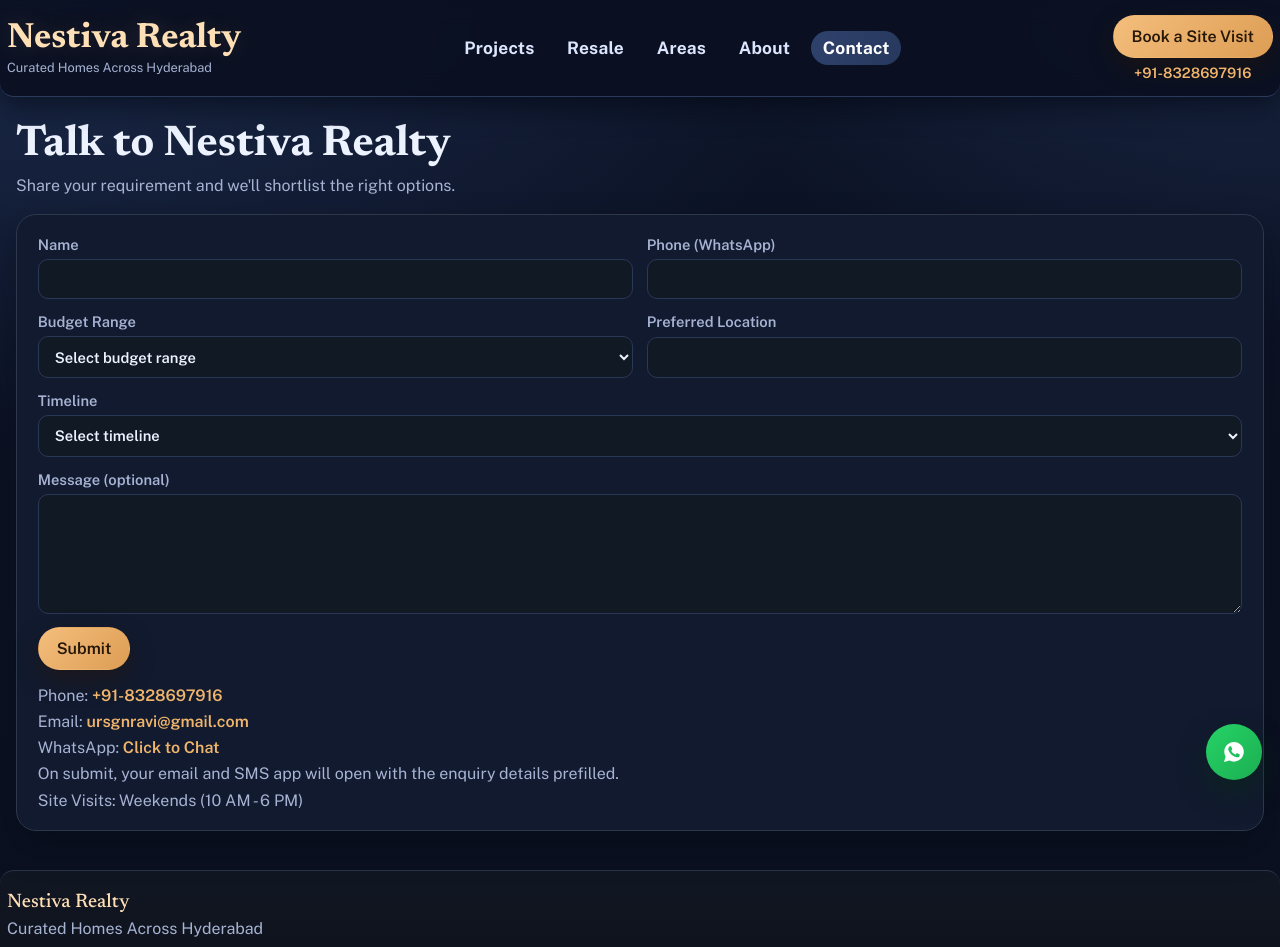
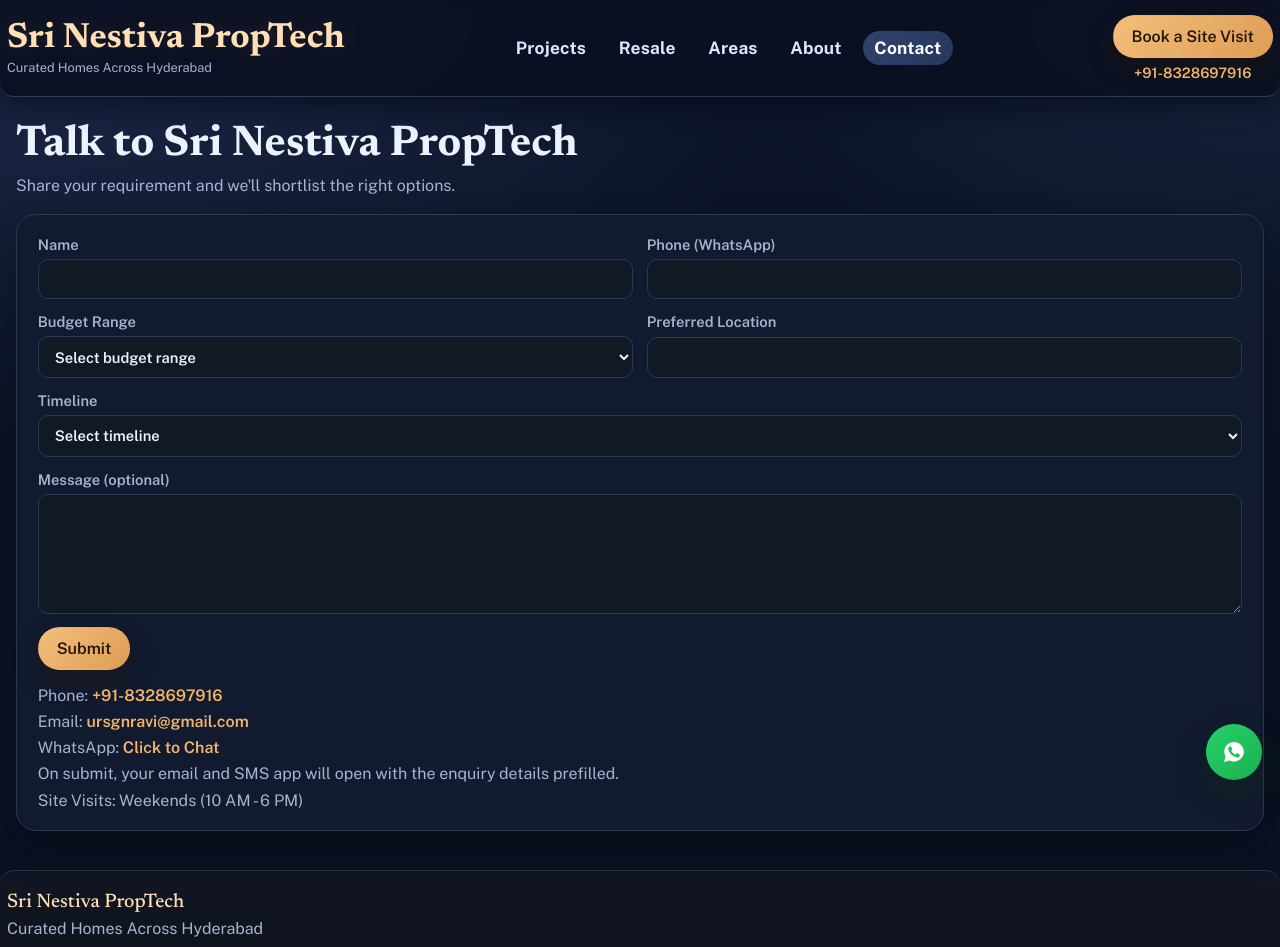
Before and after one commit to ganeshdasrla/Nestiva_Reality, a React (Vite) app: page /Nestiva_Reality/contact in a window 1280 px wide. Shown: the top 947 px of the page. Built offline with nearby package versions, Linux system fonts and the light colour scheme.

Commit message:
Updated Comany name ro Sri Nestiva PropTech

```diff
--- a/src/components/SiteLayout.tsx
+++ b/src/components/SiteLayout.tsx
@@ -31,7 +31,7 @@ export default function SiteLayout() {
       <header className="site-header">
         <div className="container header-inner">
           <Link className="brand" to="/">
-            <span className="brand-name">Nestiva Realty</span>
+            <span className="brand-name">Sri Nestiva PropTech</span>
             <span className="brand-tagline">Curated Homes Across Hyderabad</span>
           </Link>
 
@@ -93,10 +93,10 @@ export default function SiteLayout() {
 
       <footer className="site-footer">
         <div className="container footer-inner">
-          <div className="footer-brand">Nestiva Realty</div>
+          <div className="footer-brand">Sri Nestiva PropTech</div>
           <div className="footer-tagline">Curated Homes Across Hyderabad</div>
           <div className="footer-legal">
-            Nestiva Realty is an independent real estate channel partner. All information is indicative and
+            Sri Nestiva PropTech is an independent real estate channel partner. All information is indicative and
             subject to verification.
           </div>
         </div>
@@ -105,7 +105,7 @@ export default function SiteLayout() {
       <a
         aria-label="Chat on WhatsApp"
         className="floating-whatsapp"
-        href={getWhatsAppLink('Hi Nestiva Realty, I would like to know more about available projects.')}
+        href={getWhatsAppLink('Hi Sri Nestiva PropTech, I would like to know more about available projects.')}
         rel="noreferrer"
         target="_blank"
       >
--- a/src/pages/AboutPage.tsx
+++ b/src/pages/AboutPage.tsx
@@ -2,12 +2,12 @@ export default function AboutPage() {
   return (
     <div className="page">
       <header className="page-header">
-        <h1>About Nestiva Realty</h1>
+        <h1>About Sri Nestiva PropTech</h1>
       </header>
 
       <section className="section">
         <p>
-          Nestiva Realty is a Hyderabad-based real estate consultancy and independent channel partner.
+          Sri Nestiva PropTech is a Hyderabad-based real estate consultancy and independent channel partner.
         </p>
         <p>
           We focus on helping buyers make clear, informed decisions by shortlisting properties that match
--- a/src/pages/ContactPage.tsx
+++ b/src/pages/ContactPage.tsx
@@ -31,7 +31,7 @@ export default function ContactPage() {
     const enquiryMessage = String(formData.get('message') ?? '')
 
     const notificationText =
-      `New enquiry from Nestiva Realty website\n` +
+      `New enquiry from Sri Nestiva PropTech website\n` +
       `Name: ${name}\n` +
       `Phone: ${phone}\n` +
       `Budget: ${budget}\n` +
@@ -47,7 +47,7 @@ export default function ContactPage() {
   return (
     <div className="page">
       <header className="page-header">
-        <h1>Talk to Nestiva Realty</h1>
+        <h1>Talk to Sri Nestiva PropTech</h1>
         <p>Share your requirement and we'll shortlist the right options.</p>
       </header>
 
@@ -126,7 +126,7 @@ export default function ContactPage() {
             WhatsApp:{' '}
             <a
               className="text-link"
-              href={getWhatsAppLink('Hi Nestiva Realty, I want to discuss my requirement.')}
+              href={getWhatsAppLink('Hi Sri Nestiva PropTech, I want to discuss my requirement.')}
               rel="noreferrer"
               target="_blank"
             >
--- a/src/pages/HomePage.tsx
+++ b/src/pages/HomePage.tsx
@@ -86,7 +86,7 @@ export default function HomePage() {
             </Link>
             <a
               className="button button-secondary"
-              href={getWhatsAppLink('Hi Nestiva Realty, I am looking for curated options in Hyderabad.')}
+              href={getWhatsAppLink('Hi Sri Nestiva PropTech, I am looking for curated options in Hyderabad.')}
               rel="noreferrer"
               target="_blank"
             >
--- a/src/pages/ProjectDetailPage.tsx
+++ b/src/pages/ProjectDetailPage.tsx
@@ -174,7 +174,7 @@ export default function ProjectDetailPage() {
           </Link>
           <a
             className="button button-secondary"
-            href={getWhatsAppLink(`Hi Nestiva Realty, share the latest price sheet for ${project.name}.`)}
+            href={getWhatsAppLink(`Hi Sri Nestiva PropTech, share the latest price sheet for ${project.name}.`)}
             rel="noreferrer"
             target="_blank"
           >
--- a/src/pages/ProjectsPage.tsx
+++ b/src/pages/ProjectsPage.tsx
@@ -171,7 +171,7 @@ export default function ProjectsPage() {
                       </Link>
                       <a
                         className="button button-ghost"
-                        href={getWhatsAppLink(`Hi Nestiva Realty, please share details for ${project.name}.`)}
+                        href={getWhatsAppLink(`Hi Sri Nestiva PropTech, please share details for ${project.name}.`)}
                         rel="noreferrer"
                         target="_blank"
                       >
--- a/src/pages/ResalePage.tsx
+++ b/src/pages/ResalePage.tsx
@@ -16,7 +16,7 @@ export default function ResalePage() {
     <div className="page">
       <header className="page-header">
         <h1>Resale Properties</h1>
-        <p>Verified resale inventory curated by Nestiva Realty.</p>
+        <p>Verified resale inventory curated by Sri Nestiva PropTech.</p>
       </header>
 
       <section className="section">
```
